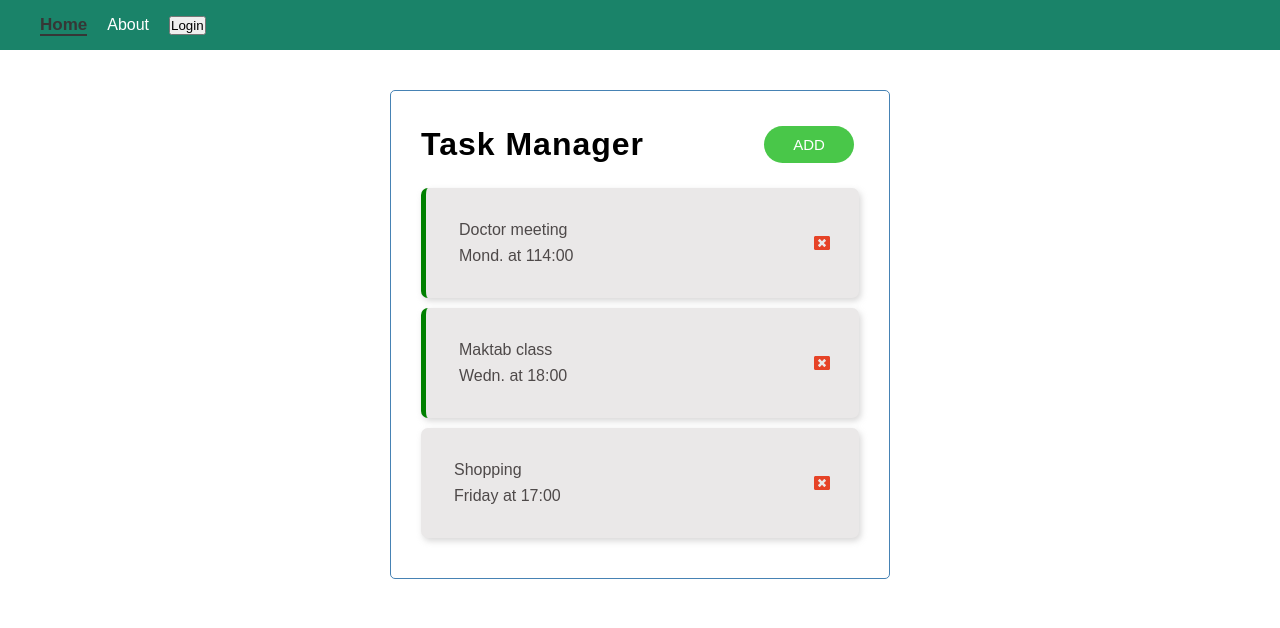
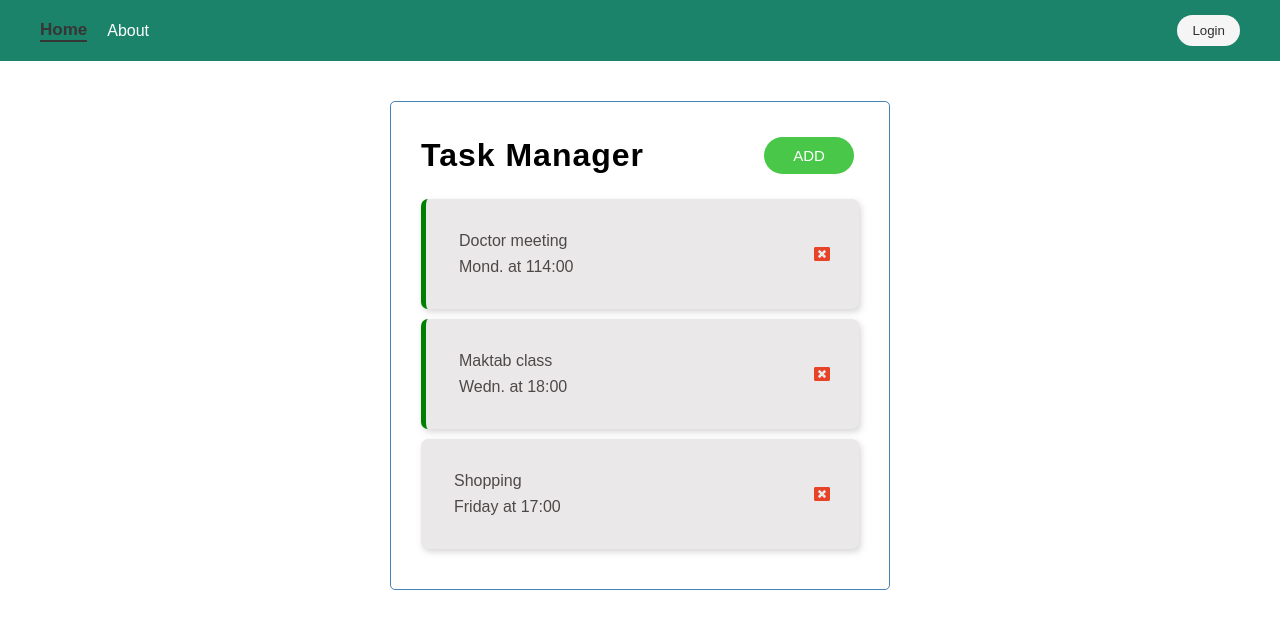
Before and after one commit to yasamanam/taskManager, a React (Create React App) app: page / in a window 1280 px wide. Shown: the top 628 px of the page. Built offline with nearby package versions, Linux system fonts and the light colour scheme; data requests are answered from the project's data file.

Commit message:
add sstylles

```diff
--- a/src/assets/sass/abstracts/variables.scss
+++ b/src/assets/sass/abstracts/variables.scss
@@ -0,0 +1,2 @@
+$light: #f5f5f5;
+$gray: rgb(47, 47, 47);
--- a/src/assets/sass/app.scss
+++ b/src/assets/sass/app.scss
@@ -1,2 +1,3 @@
 @import "abstracts/variables.scss";
 @import "components/tasks.scss";
+@import "components/header.scss";
--- /dev/null
+++ b/src/assets/sass/components/header.scss
@@ -0,0 +1,22 @@
+.header {
+  display: flex;
+
+  &__btn {
+    background-color: $light;
+    color: $gray;
+    padding: 8px 15px;
+    border-radius: 40px;
+    border: none;
+    cursor: pointer;
+    margin-left: auto;
+
+    &:hover {
+      box-shadow: 0 3px 6px #0909096e;
+    }
+
+    &:active {
+      transform: scale(0.98);
+      box-shadow: none;
+    }
+  }
+}
--- a/src/components/MainHeader.jsx
+++ b/src/components/MainHeader.jsx
@@ -17,7 +17,7 @@ const MainHeader = () => {
       // style={{
       //   backgroundColor: !isDark ? "yellow" : "black",
       // }}
-      className="mainHeader"
+      className="mainHeader header"
     >
       <NavLink to="/" exact activeClassName="mainHeader__active">
         Home
@@ -31,7 +31,9 @@ const MainHeader = () => {
         About
       </NavLink>
 
-      <button onClick={handleGoToLogin}>Login</button>
+      <button className="header__btn" onClick={handleGoToLogin}>
+        Login
+      </button>
     </div>
   );
 };
```
